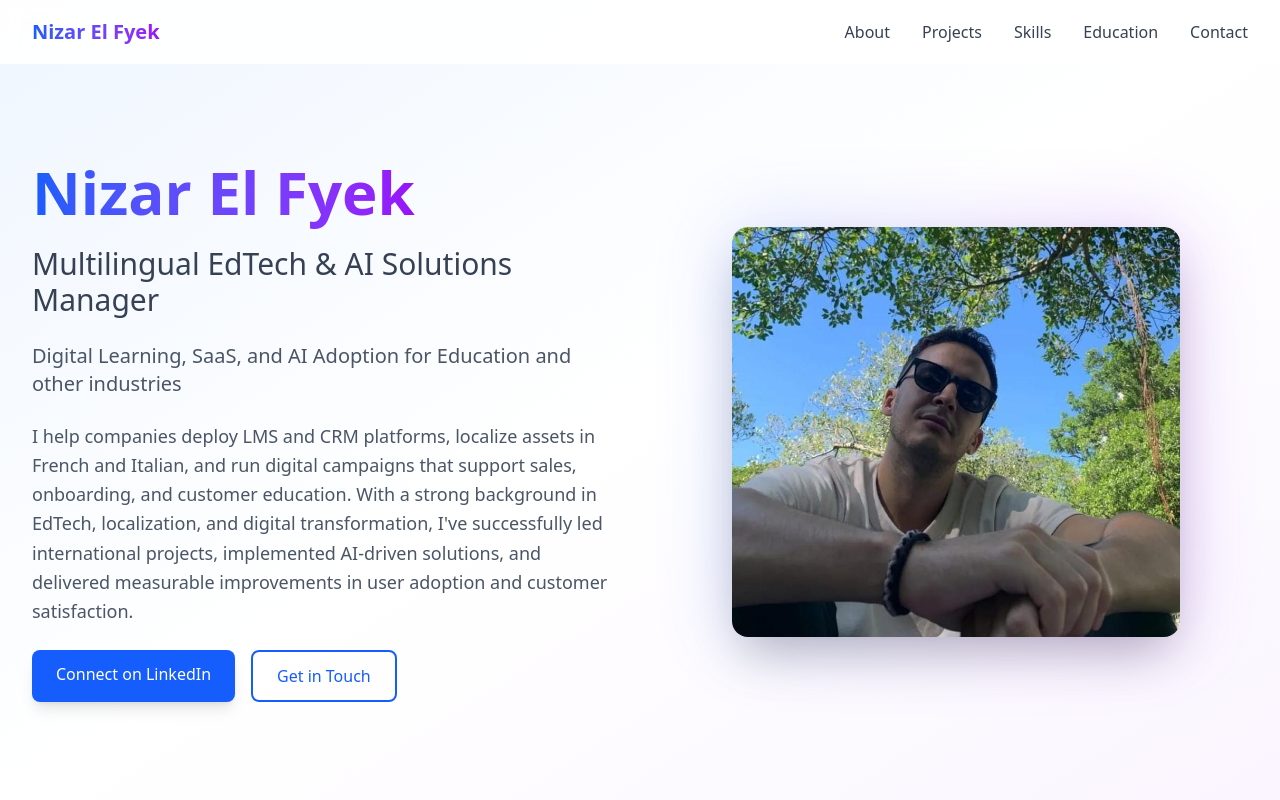
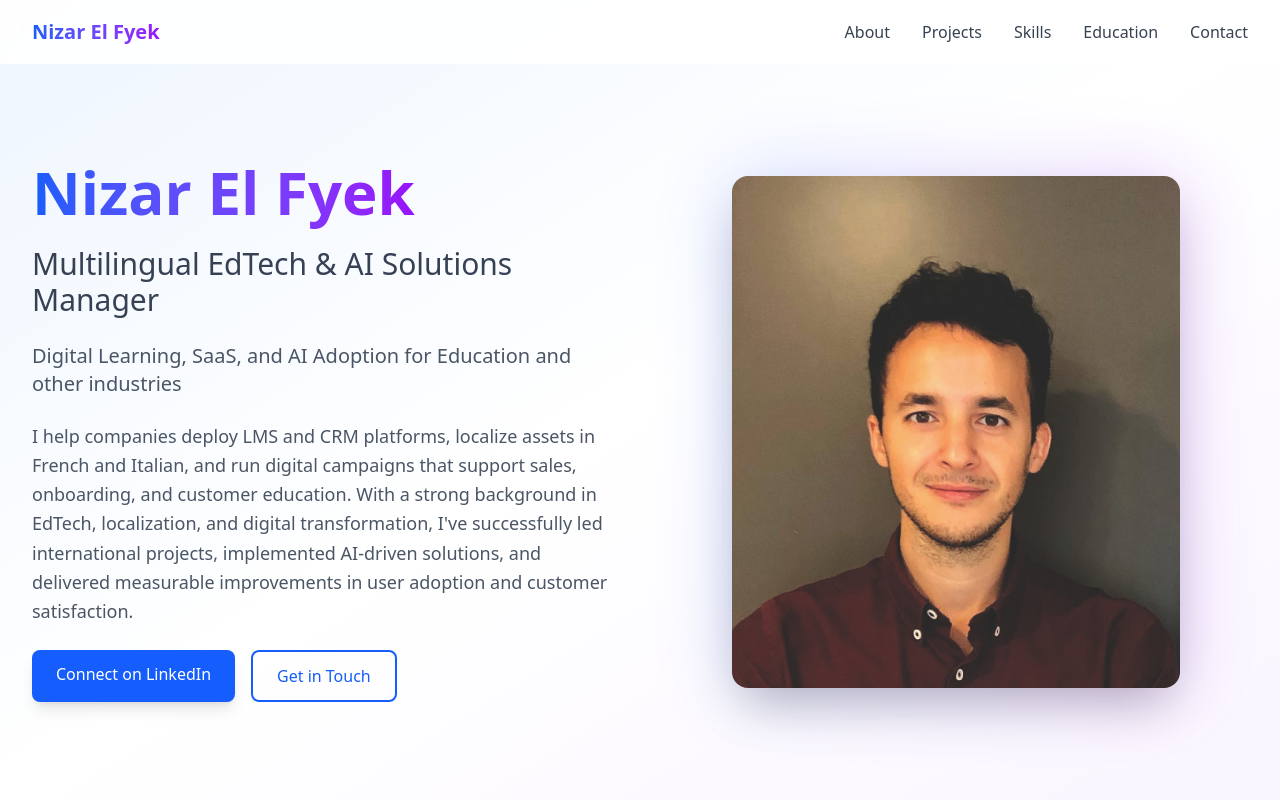
Before and after one commit to nizar-efk95/nizar-portfolio, a React (Vite) app: page / in a window 1280 px wide. Shown: the top 800 px of the page. Built offline with nearby package versions, Linux system fonts and the light colour scheme.

Commit message:
Update App.jsx

```diff
--- a/src/App.jsx
+++ b/src/App.jsx
@@ -232,7 +232,7 @@ function App() {
               <div className="relative w-full max-w-sm md:max-w-md">
                 <div className="absolute inset-0 bg-gradient-to-r from-blue-600 to-purple-600 rounded-2xl blur-2xl opacity-20"></div>
                 <img
-                  src="/nizar-portfolio/nizar.jpg"
+                  src="/nizar-portfolio/508842.jpg"
                   alt="Nizar El Fyek"
                   className="relative rounded-2xl shadow-2xl w-full object-cover"
                 />
```
